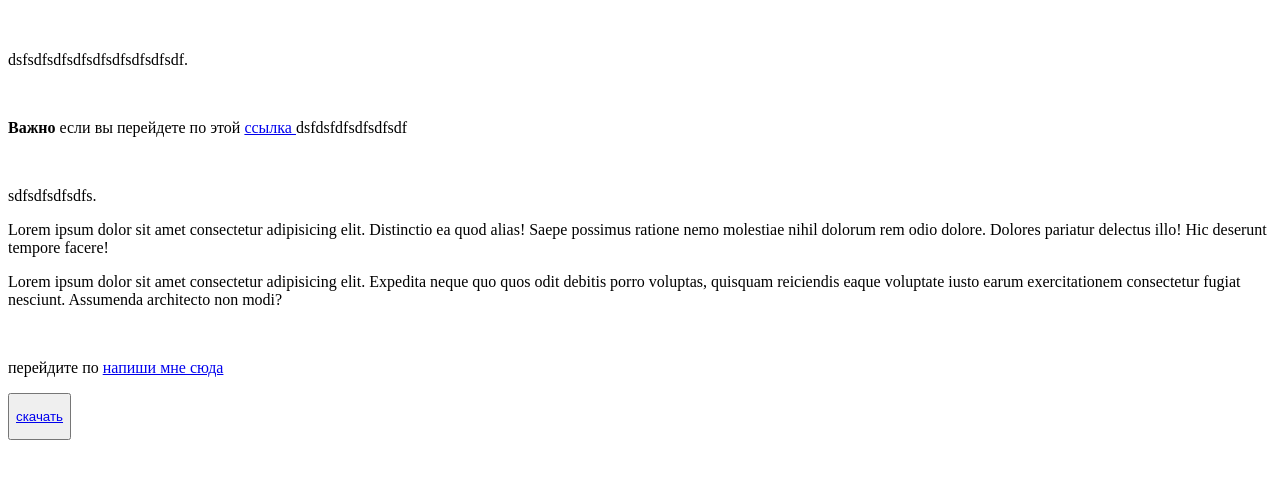
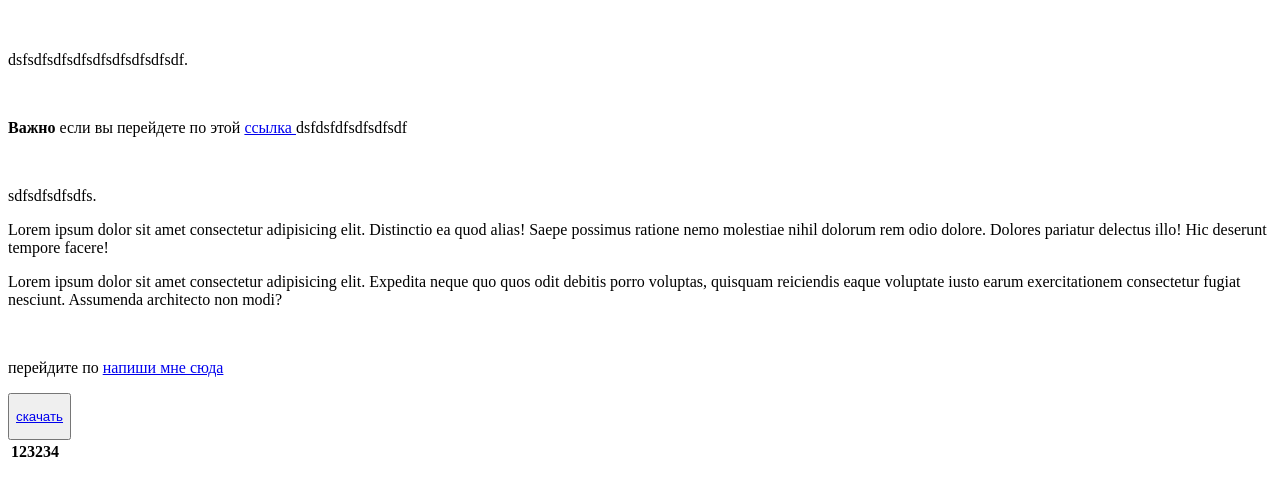
Before and after one commit to DaniilSandros/FirstRepository, a plain HTML site: page index.html in a window 1280 px wide. Shown: the part 50-546 px from the top of the page. Drawn offline with Linux system fonts and the light colour scheme.

Commit message:
добавил

```diff
--- a/index.html
+++ b/index.html
@@ -37,6 +37,14 @@
                     <p>перейдите по <a target="_blank" href="mailto:sandeross@ukr.net"> напиши мне сюда</a></p>
                     <button><p><a target="_blank" href="Новая папка/LOL25s12.pdf">скачать</a></p></button>
                 </div>
+            <table>
+                <tr>
+                    <th>123234</th>
+                </tr>
+
+            </table>
+
+
 
 
 
```
